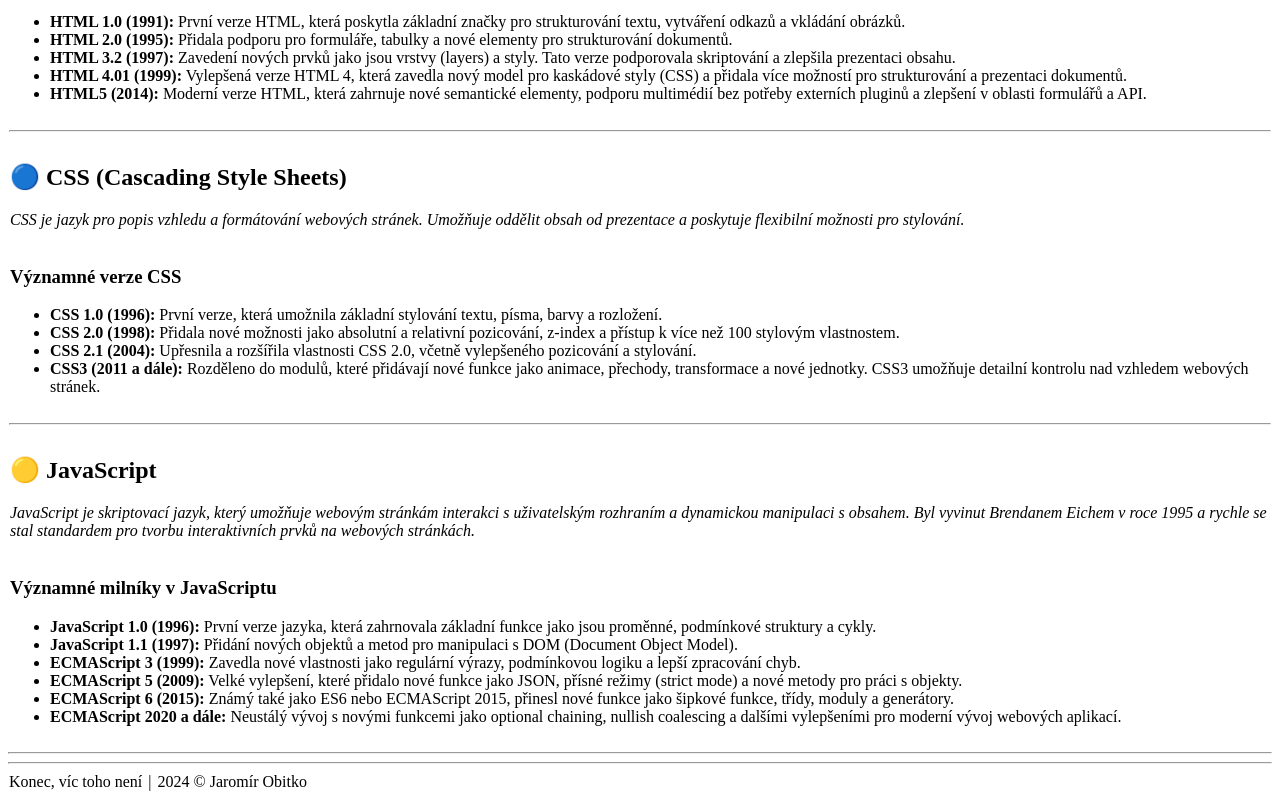
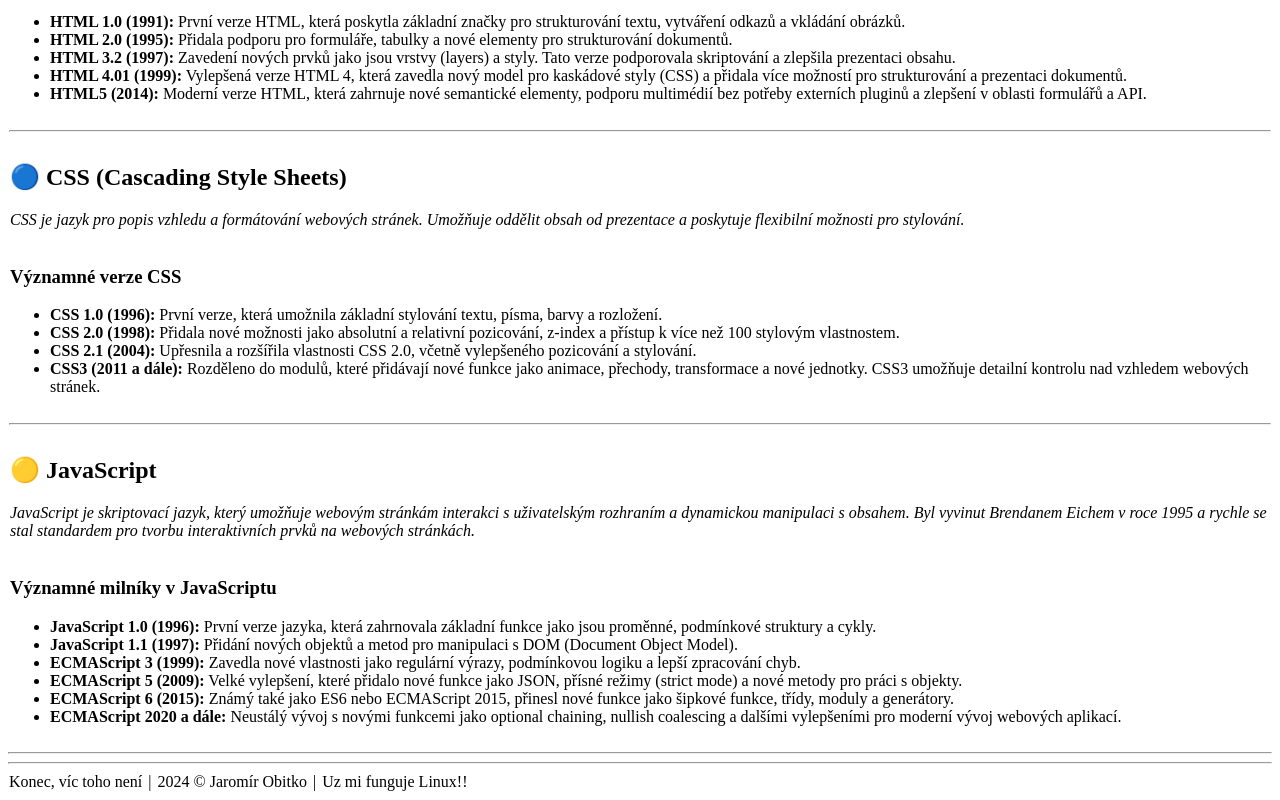
Before and after one commit to gyarab/2024_WA_INF1_obitko_static, a plain HTML site: page index.html in a window 1280 px wide. Shown: the part 513-1313 px from the top of the page. Drawn offline with Linux system fonts and the light colour scheme.

Commit message:
commit from Fedora Linux

```diff
--- a/index.html
+++ b/index.html
@@ -236,6 +236,8 @@
             <td>Konec, víc toho není</td>
             <td>&nbsp;|&nbsp;</td>
             <td>2024 &copy; Jaromír Obitko</td>
+            <td>&nbsp;|&nbsp;</td>
+            <td>Uz mi funguje Linux!!</td>
           </tr>
         </table>
       </footer>
```
